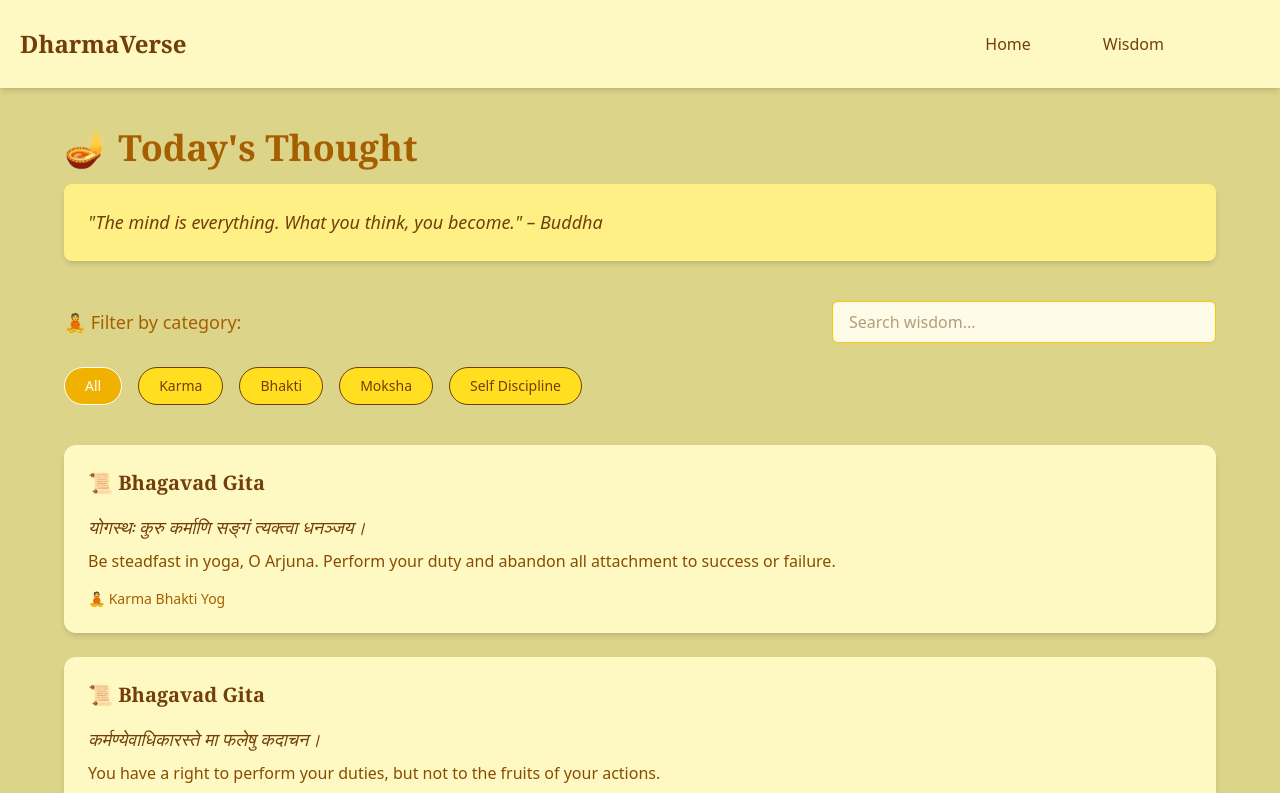
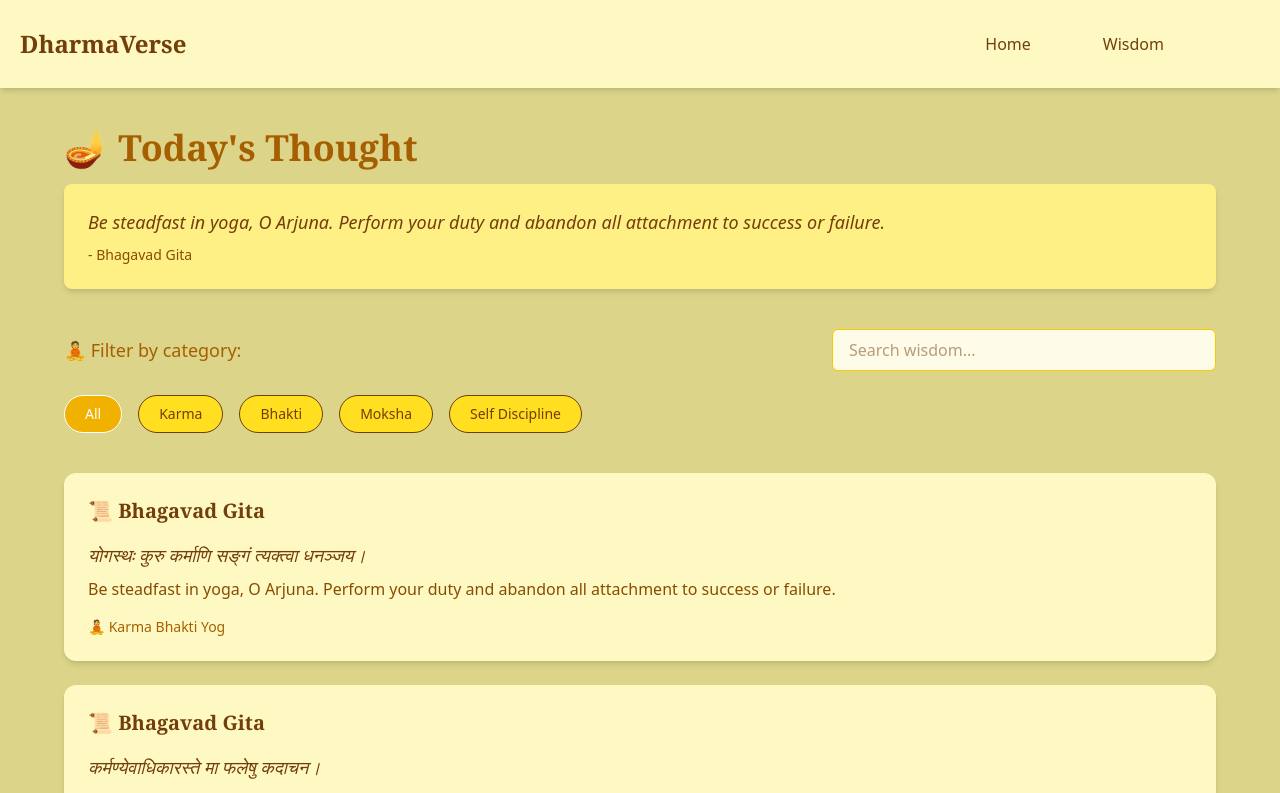
Before and after one commit to Basanta-khatri-0311/DharmaVerse, a React app: page / in a window 1280 px wide. Shown: the top 793 px of the page. Built offline with nearby package versions, Linux system fonts and the light colour scheme; the HTML template or start-up script is replaced by a standard one.

Commit message:
generated a random thought from the verse itself and displayed ni the ui

```diff
--- /dev/null
+++ b/src/components/TodaysThought.jsx
@@ -0,0 +1,32 @@
+import React from "react";
+import verses from "../Data/Verses"; // Make sure this exports an array of objects
+
+const TodaysThought = () => {
+  const randomId = Math.floor(Math.random() * 20) + 1;
+  const thought = verses.find((verse) => verse.id === randomId);
+
+  return (
+    <section className="mb-10">
+      <h2 className="text-xl md:text-4xl font-bold font-serif mb-4">
+        🪔 Today's Thought
+      </h2>
+
+      {thought ? (
+        <div className="bg-yellow-200 dark:bg-yellow-700 p-6 rounded-lg shadow-md transition-all">
+          <p className="text-lg italic leading-relaxed text-yellow-900 dark:text-yellow-100 mb-2">
+            {thought.english}
+          </p>
+          <p className="text-sm text-yellow-800 dark:text-yellow-300">
+            - {thought.title}
+          </p>
+        </div>
+      ) : (
+        <div className="text-yellow-700 dark:text-yellow-200">
+          No thought available today.
+        </div>
+      )}
+    </section>
+  );
+};
+
+export default TodaysThought;
--- a/src/pages/Home.jsx
+++ b/src/pages/Home.jsx
@@ -2,6 +2,7 @@ import React, { useReducer, useState, useEffect } from "react";
 import VerseCard from "../components/VerseCard";
 import { verseReducer, initialState } from "../reducer/VerseReducer";
 import verses from "../Data/Verses";
+import TodaysThought from "../components/TodaysThought";
 
 const LOCAL_STORAGE_KEY = "dharmaverse_verses";
 
@@ -17,10 +18,7 @@ const Home = () => {
     localStorage.setItem(LOCAL_STORAGE_KEY, JSON.stringify(initialVerse));
   }, [initialVerse]);
 
-
   const [state, dispatch] = useReducer(verseReducer, initialState);
-
-
 
   const filteredVerses = initialVerse.filter((verse) => {
     const matchedSearch =
@@ -42,16 +40,7 @@ const Home = () => {
   return (
     <div className="px-8 md:px-16 py-10 max-w-full mx-auto text-yellow-700">
       {/* Thought of the Day */}
-      <section className="mb-10">
-        <h2 className="text-xl md:text-4xl font-bold font-serif mb-4 ">
-          🪔 Today's Thought
-        </h2>
-        <div className="bg-yellow-200 dark:bg-yellow-700 p-6 rounded-lg shadow-md transition-all">
-          <p className="text-lg italic leading-relaxed text-yellow-900 dark:text-yellow-100">
-            "The mind is everything. What you think, you become." – Buddha
-          </p>
-        </div>
-      </section>
+      <TodaysThought />
 
       {/* Search and Filter Header */}
       <section className="flex flex-col md:flex-row md:justify-between md:items-center gap-4 mb-6">
```
